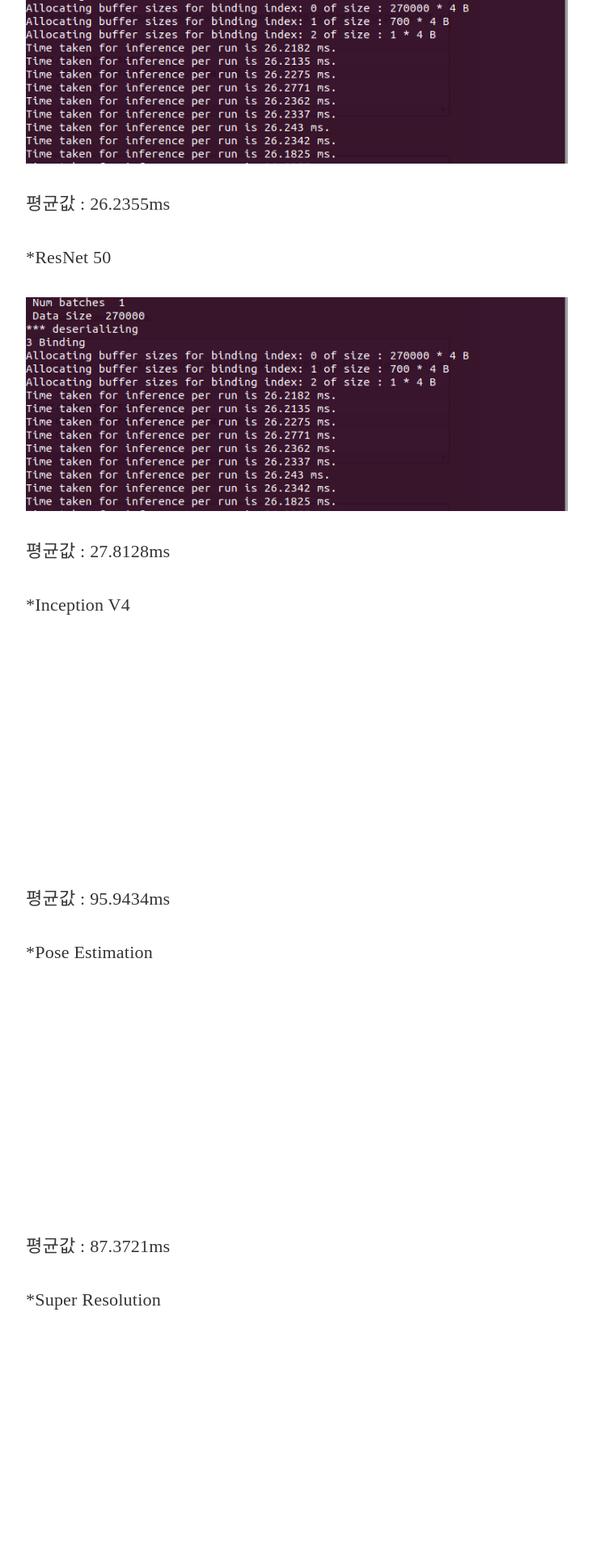
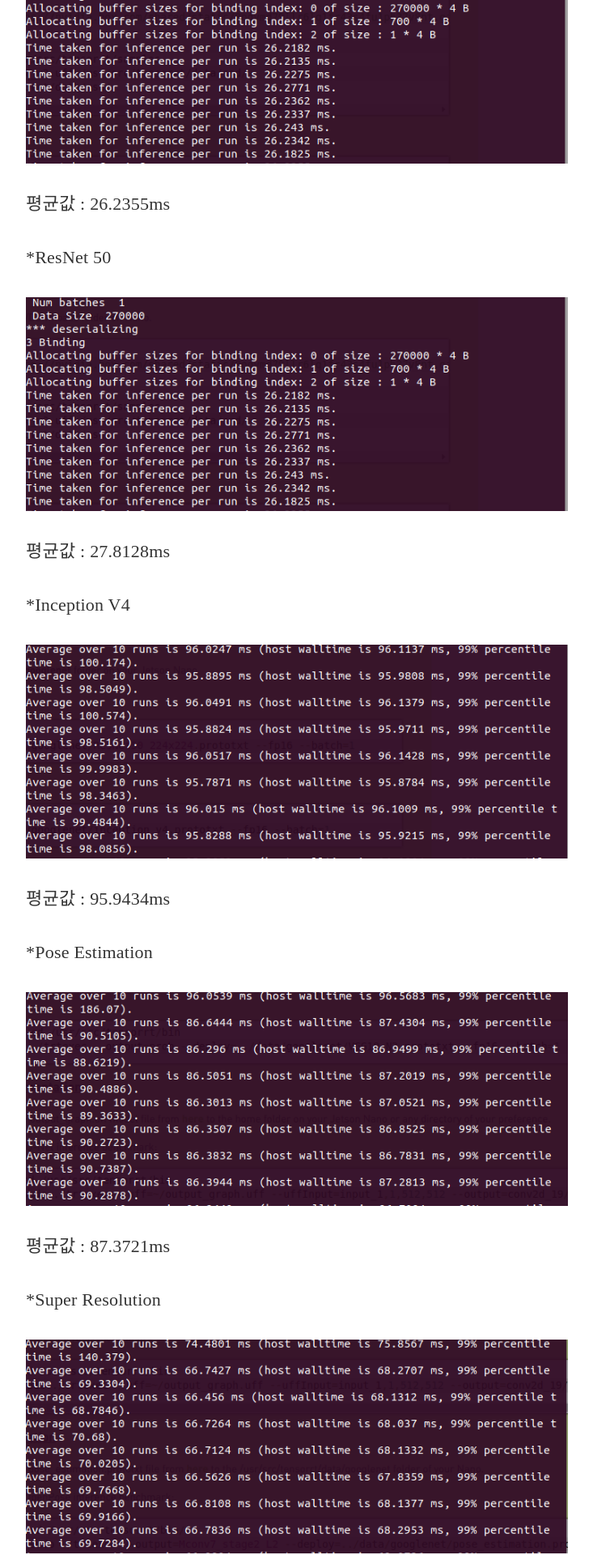
Before and after one commit to vincentchan/mickey, a Jekyll site: the page built from _posts/2019-06-27-jetsonnano02.markdown, in a window 1280 px wide. Shown: the part 4480-6400 px from the top of the page at 81% size, without its empty margins (273-1006 px from the left). Built offline with Jekyll 4.4.1, drawn with Linux system fonts in a browser that asks for light colours; nearby versions of some CDN libraries; some web fonts are replaced; comment, search, counter and statistics services are not loaded.

Commit message:
jetson benchmark 2 & ResNet image cannot find

```diff
--- a/_posts/2019-06-27-inference-network-model.markdown
+++ b/_posts/2019-06-27-inference-network-model.markdown
@@ -30,7 +30,7 @@
 
 그런 생각을 가지고 실험을 하였다. 과연 network와 성능이 무조건적인 비례관계를 가지는 것인가 ...
 
-<div class="img img--fullContainer img--8xLeading" style="background-image: url({{ site.baseurl_posts_img }}degradation problem.png);"></div>
+<div class="img img--fullContainer img--8xLeading" style="background-image: url({{ site.baseurl_posts_img }}degradation_problem.png);"></div>
 출처 - https://hichoe95.tistory.com/35
 
 특정 부분까지는 network가 깊으면 깊을수록 성능이 좋아지는 것이 사실이나, 특정 부분을 벗어나게 되면 오히려 성능이 더 떨어지는 현상이 발생하였다.
@@ -48,7 +48,7 @@
 
 이 현상을 해결하기 위해서 *Identity mapping* 과 *Residual learning* 을 사용하였다.
 
-<div class="img img--fullContainer img--8xLeading" style="background-image: url({{ site.baseurl_posts_img }}residual learning.png);"></div>
+<div class="img img--fullContainer img--8xLeading" style="background-image: url({{ site.baseurl_posts_img }}residual_learning.png);"></div>
 
 (relu = 음수의 값을 0으로 매핑, 활성화(activate))
 
--- a/_posts/2019-06-27-jetsonnano02.markdown
+++ b/_posts/2019-06-27-jetsonnano02.markdown
@@ -107,13 +107,13 @@
 평균값 : 27.8128ms
 
 *Inception V4
-<div class="img img--fullContainer img--8xLeading" style="background-image: url({{ site.baseurl_posts_img }}Inception V4.png);"></div>
+<div class="img img--fullContainer img--8xLeading" style="background-image: url({{ site.baseurl_posts_img }}Inception_V4.png);"></div>
 평균값 : 95.9434ms
 
 *Pose Estimation
-<div class="img img--fullContainer img--8xLeading" style="background-image: url({{ site.baseurl_posts_img }}Pose Estimation.png);"></div>
+<div class="img img--fullContainer img--8xLeading" style="background-image: url({{ site.baseurl_posts_img }}Pose_Estimation.png);"></div>
 평균값 : 87.3721ms
 
 *Super Resolution
-<div class="img img--fullContainer img--8xLeading" style="background-image: url({{ site.baseurl_posts_img }}Super Resolution.png);"></div>
+<div class="img img--fullContainer img--8xLeading" style="background-image: url({{ site.baseurl_posts_img }}Super_Resolution.png);"></div>
 평균값 : 67.5191ms
```
Also changed, not shown: assets/images/posts/Inception V4.png (deleted), assets/images/posts/Inception_V4.png (added), assets/images/posts/Pose Estimation.png (deleted), assets/images/posts/Pose_Estimation.png (added), assets/images/posts/ResNet-50.png, assets/images/posts/Super Resolution.png (deleted), assets/images/posts/Super_Resolution.png (added), assets/images/posts/degradation_problem.png (renamed from assets/images/posts/degradation problem.png), assets/images/posts/residual_learning.PNG (renamed from assets/images/posts/residual learning.PNG).
